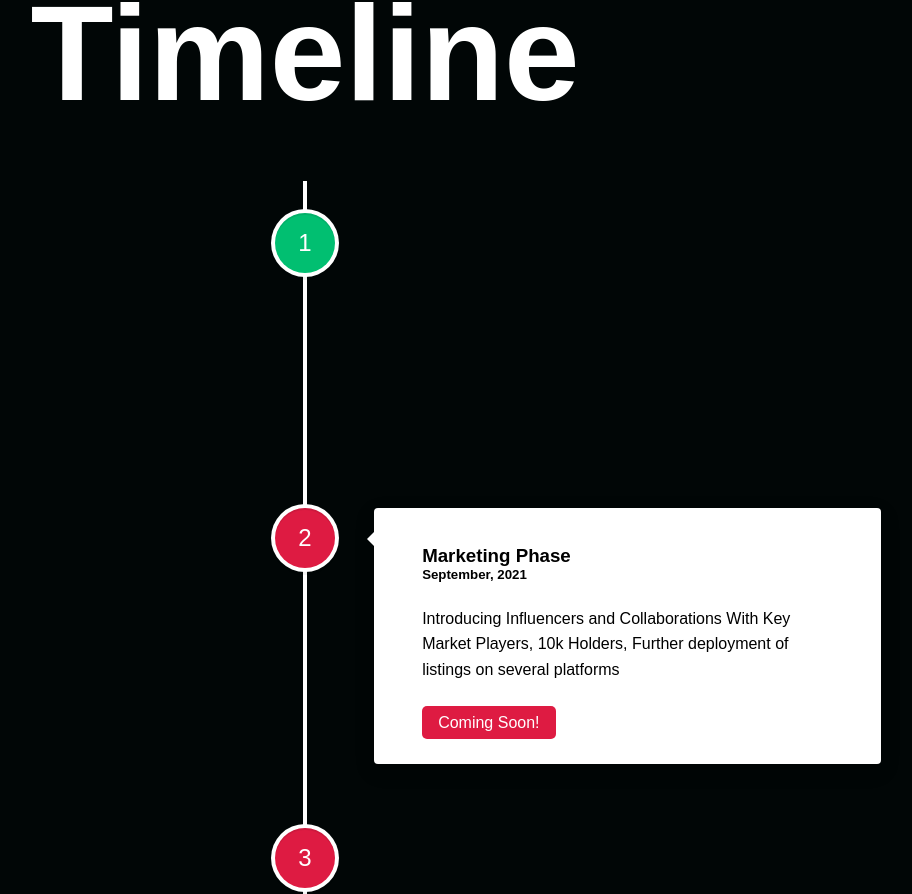
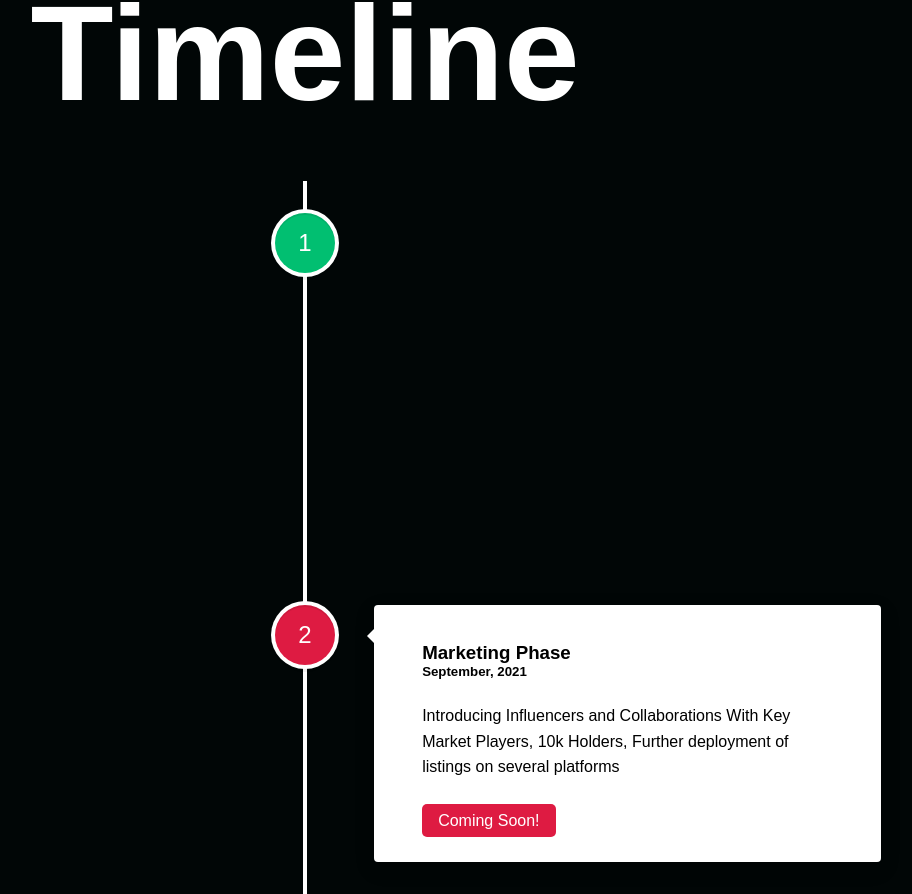
Before and after one commit to kreivc/cryptowebsite, a React (Create React App) app: page / in a window 1280 px wide. Shown: the part 2675-3569 px from the top of the page, without its empty margins (335-1247 px from the left). Built offline with nearby package versions, Linux system fonts and the light colour scheme; a web font is replaced by a local one.

Commit message:
fix align

```diff
--- a/src/components/Timeline/Timeline.jsx
+++ b/src/components/Timeline/Timeline.jsx
@@ -41,6 +41,9 @@ export default function Timeline() {
                                 {element.location}
                             </h5>
                             <p id="description">{element.description}</p>
+                            <p id="description">{element.description1}</p>
+                            <p id="description">{element.description2}</p>
+                            <p id="description">{element.description3}</p>
                             {showButton && (
                                 <span
                                     className={`${
--- a/src/components/Timeline/timelineElements.jsx
+++ b/src/components/Timeline/timelineElements.jsx
@@ -3,8 +3,11 @@ let timelineElements = [
         id: 1,
         title: "Initialize Token",
         location: "August, 2021",
-        description:
-            "Launch Community Group ✅, Launch Website ✅, Launch PEE Token ",
+        // description:
+        //     "Launch Community Group ✅, Launch Website ✅, Launch PEE Token ",
+        description1: "Launch Community Group ✅",
+        description2: "Launch Website ✅",
+        description3: "Launch PEE Token",
         buttonText: "On Going!",
         icon: "success",
     },
```
